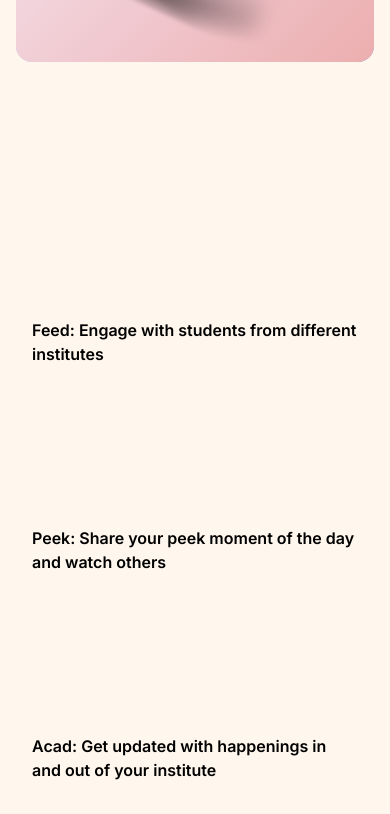
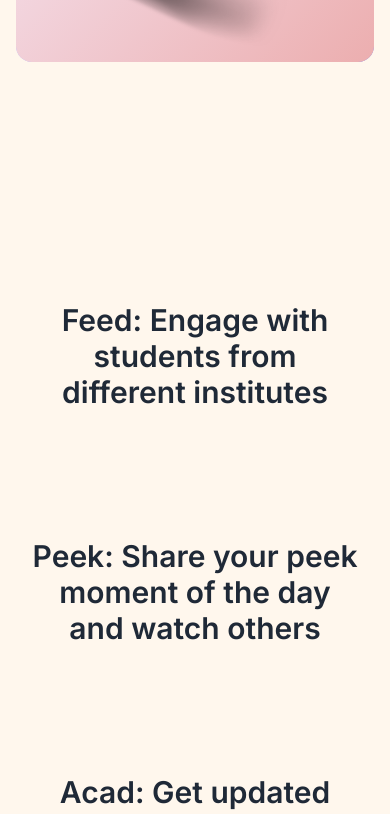
Before and after one commit to pratyushio/ess-page, a Next.js app: page / in a window 390 px wide. Shown: the part 1156-1970 px from the top of the page. Built offline with nearby package versions, Linux system fonts and the light colour scheme.

Commit message:
responsive modifications

```diff
--- a/src/components/FeatureTitle.tsx
+++ b/src/components/FeatureTitle.tsx
@@ -21,6 +21,6 @@ export default function FeatureTitle({children, id}: Props) {
     }, [isInView, id, setInviewFeature, inViewFeature]);
 
     return (
-        <p ref={ref} className={classNames("py-16 max-sm:py-20 font-semibold lg:text-4xl sm:text-3xl transition-colors", isInView ? "text-black" : "text-gray-200")}>{children}</p>
+        <p ref={ref} className={classNames("py-16 max-sm:py-16 max-sm:text-center max-sm:text-3xl font-semibold lg:text-4xl sm:text-3xl transition-colors", isInView ? "text-gray-800" : "text-gray-200")}>{children}</p>
     )
 }
--- a/src/components/Footer.tsx
+++ b/src/components/Footer.tsx
@@ -4,9 +4,9 @@ import Magnetic from "./Magnetic";
 export default function Footer() {
   return (
     <footer className="fixed bottom-0 w-screen h-screen pt-20 z-[-10] bg-orange-50">
-      <p className="px-16 max-sm:px-8">/essential</p>
+      <Link href="/" className="px-16 max-sm:px-8 text-gray-600">/essential</Link>
       <div className="flex items-center justify-between px-16 py-20 max-sm:py-8 max-sm:px-8 flex-wrap gap-6">
-        <h2 className="text-[#ff5c00] text-4xl lg:text-8xl md:text-6xl sm:text-4xl font-bold tracking-tighter">Your growth is <br /> closer with <br />essential.</h2>
+        <h2 className="text-[#ff5c00] text-4xl lg:text-8xl md:text-6xl sm:text-4xl max-sm:text-5xl max-sm:mt-8 max-sm:mb-4 font-bold tracking-tighter">Your growth is <br /> closer with <br />essential.</h2>
         {/* <div className="flex flex-col items-end gap-8"> */}
           {/* <a href="/" className="bg-orange-600 text-white flex items-center text-lg px-4 h-40 w-40 rounded-full font-semibold hover:bg-orange-700 hover:text-gray-300 mb-4">Download App</a> */}
           <Magnetic>
--- a/src/components/Showreel.tsx
+++ b/src/components/Showreel.tsx
@@ -25,7 +25,7 @@ export default function Showreel() {
         {src: Pic2, scale: scale6},
         {src: Pic2, scale: scale8},
         {src: Pic2, scale: scale9},
-        // {src: Pic2, scale: scale8},
+        {src: Pic2, scale: scale8},
     ];
 
     return (
@@ -38,7 +38,7 @@ export default function Showreel() {
                         <p className="text-gray-300 text-xl">If we do, we do big.</p>
                     </div>
                 </div>
-                <div className="sticky top-0 h-[100vh] bg-orange-300 overflow-hidden">
+                <div className="sticky top-0 h-[100vh] bg-orange-400 overflow-hidden">
                     {pictures.map(({src, scale}, index) => {
                         return (
                             <motion.div key={index} style={{scale}} className="el w-full h-full absolute top-0 flex items-center justify-center">
```
